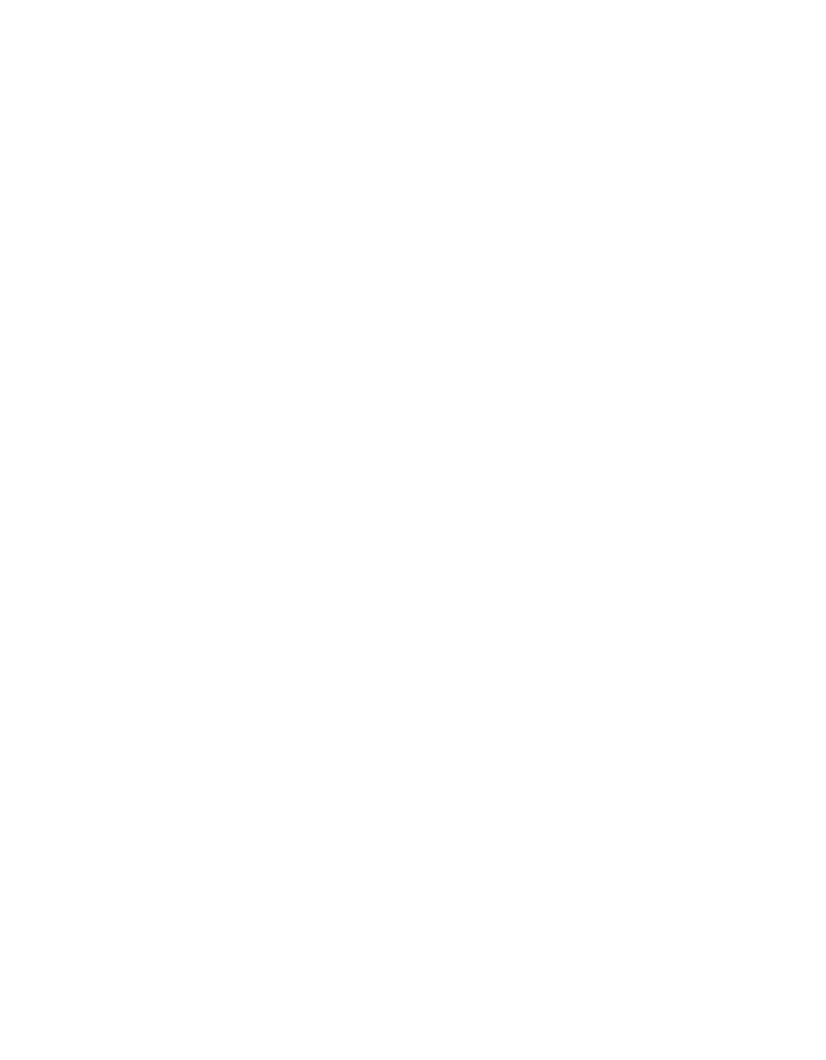
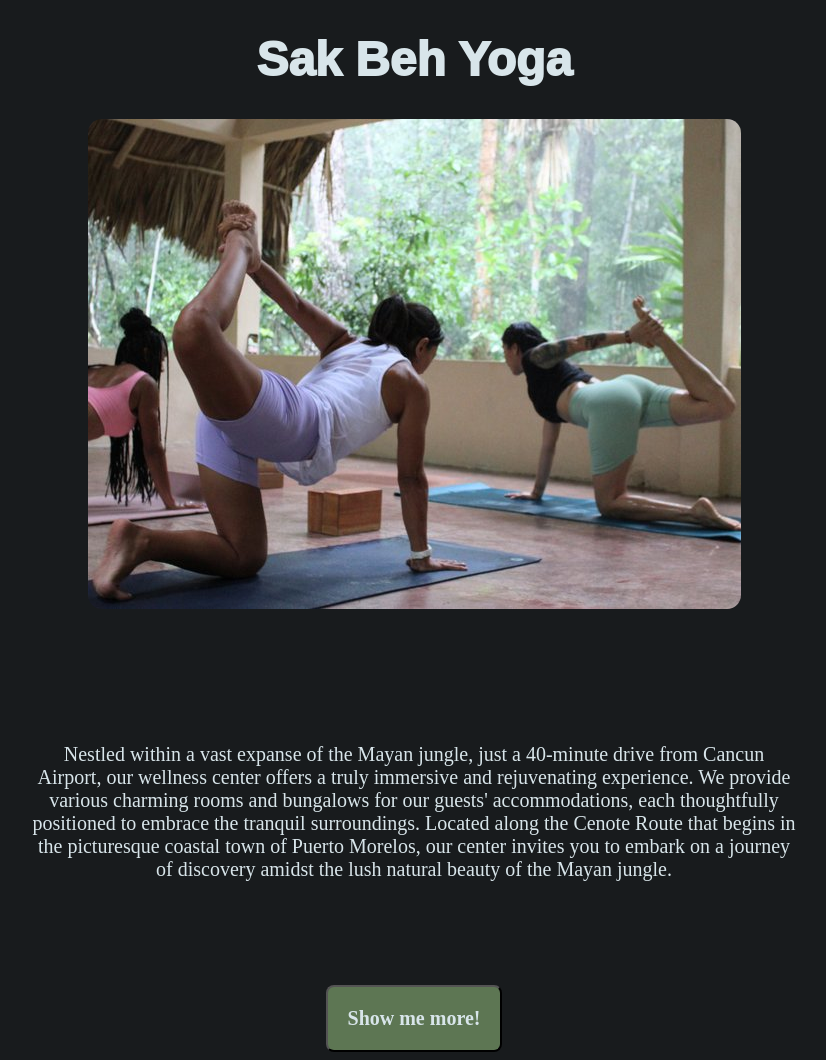
Before and after one commit to Ypsilotita/sak-beh-yoga, a plain HTML site: page index.html in a window 1280 px wide. Shown: the whole page, without its empty margins (226-1052 px from the left). Before the commit the page ends 800 px from the top, so only its background shows below. Drawn offline with Linux system fonts and the light colour scheme; files whose address does not match are found by name.

Commit message:
Add style and formatting
Add image and style to index.html

```diff
--- a/css/style.css
+++ b/css/style.css
@@ -0,0 +1,40 @@
+* {
+    background-color: #181b1d;
+    color: #d8e5ea;
+    text-align: center;
+    font-family: "Source Serif Pro", serif;
+}
+
+h1,
+h2,
+h3,
+h4,
+h5,
+h6 {
+    font-family: Montserrat,sans-serif;
+    font-weight: 980;
+}
+
+h1 {
+    font-size: 48px;
+}
+
+img {
+    border-radius: 14px;
+}
+
+p {
+    font-size: 20px;
+    border: 10px hidden;
+    padding: 50px;
+    margin: 80px 200px;
+}
+
+button {
+    font-size: 20px;
+    font-weight: 800;
+    border-radius: 8px;
+    padding: 20px;
+    background-color: #8eb67a96;
+    margin-top: -80px;
+}
--- a/index.html
+++ b/index.html
@@ -5,9 +5,19 @@
         <title>
             Sak Beh Yoga
         </title>
+        <link rel="stylesheet" href="css/style.css">
     </head>
 
     <body>
-
+        <h1>
+            Sak Beh Yoga
+        </h1>
+        <img src="/home/ypsilotita/repos/sak-beh-yoga/img/yoga-jungle.jpg" alt="People doing yoga under a palapa in the jungle">
+        <p>
+            Nestled within a vast expanse of the Mayan jungle, just a 40-minute drive from Cancun Airport, our wellness center offers a truly immersive and rejuvenating experience. We provide various charming rooms and bungalows for our guests' accommodations, each thoughtfully positioned to embrace the tranquil surroundings. Located along the Cenote Route that begins in the picturesque coastal town of Puerto Morelos, our center invites you to embark on a journey of discovery amidst the lush natural beauty of the Mayan jungle.
+        </p>
+        <button>
+            Show me more!
+        </button>
     </body>
 </html>
```
Also changed, not shown: img/yoga-jungle.jpg (added).
